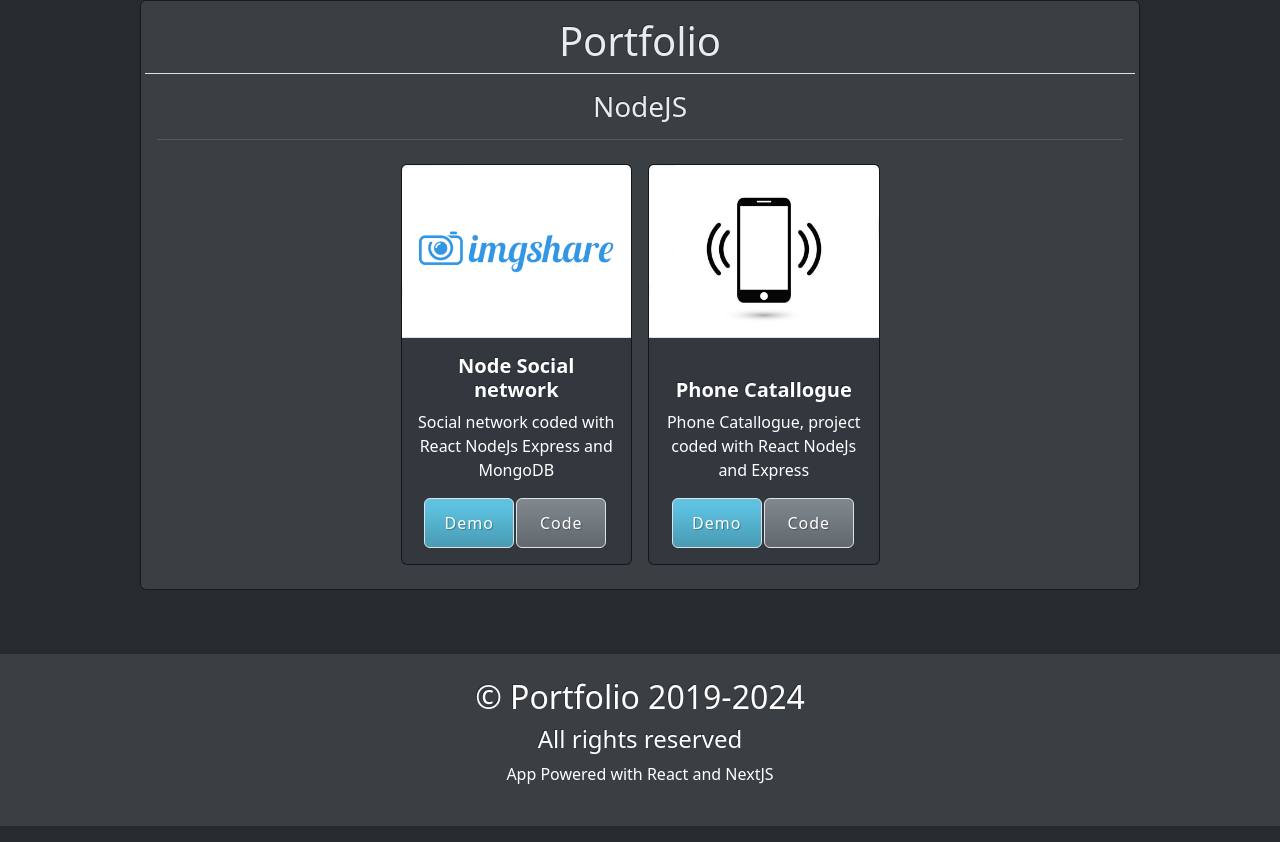
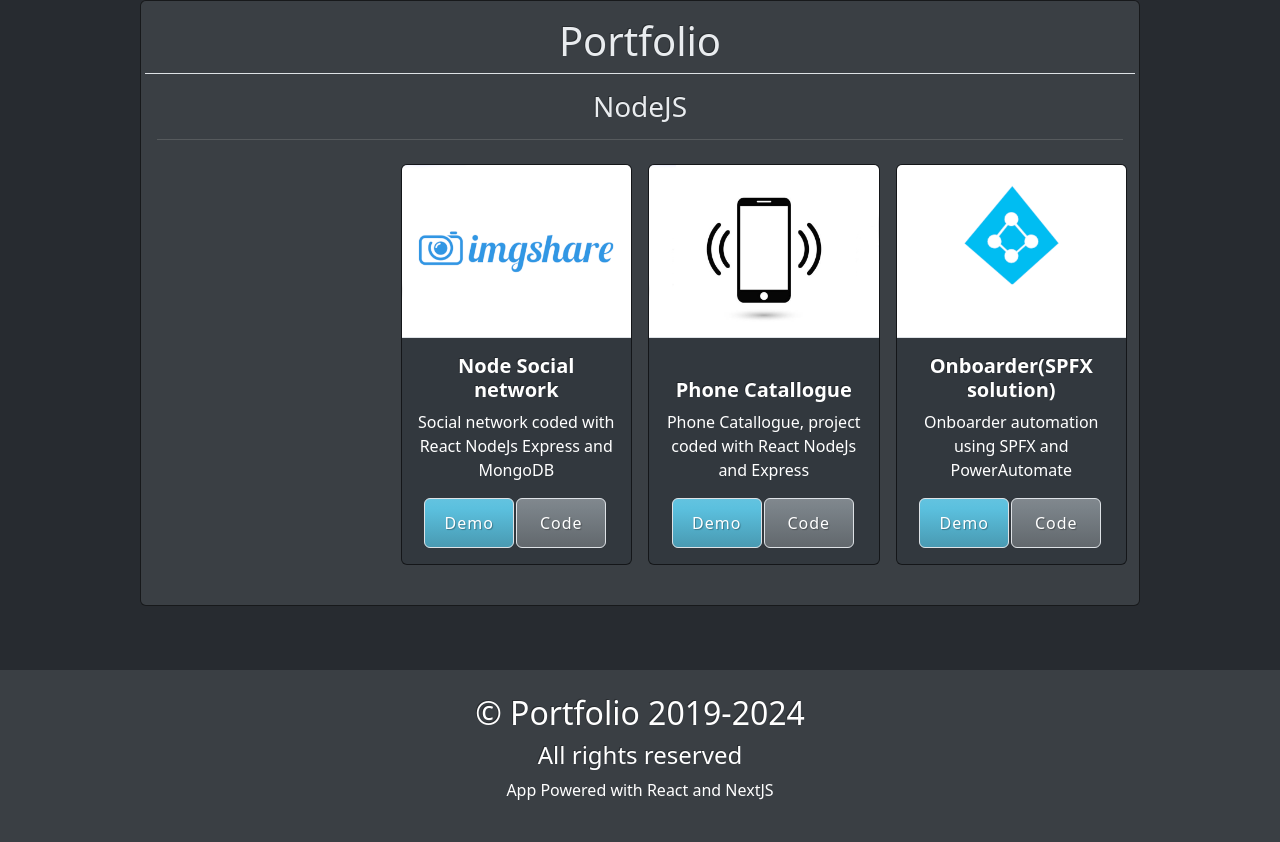
Before and after one commit to SteelTitansax/FullStack_PortFolio, a Next.js app: page /node in a window 1280 px wide. Shown: the part 986-1828 px from the top of the page. Built offline with nearby package versions, Linux system fonts and the light colour scheme; a small style sheet from the web is missing.

Commit message:
Update profile.js

```diff
--- a/profile.js
+++ b/profile.js
@@ -471,6 +471,13 @@ export const nodeProjects= [
         image:"phoneCatallogue.jpg",
         url:"https://youtu.be/dC-AZMRFOTg",
         github:"https://github.com/SteelTitansax/PhoneCatallogue"
+    },
+     {
+        name: "Onboarder(SPFX solution)",
+        description:"Onboarder automation using SPFX and PowerAutomate ",
+        image:"AD.png",
+        url:"https://www.youtube.com/watch?v=nATSOt9eyeQ",
+        github:"https://github.com/SteelTitansax/onboarderSolution"
     }
 
 ]
```
